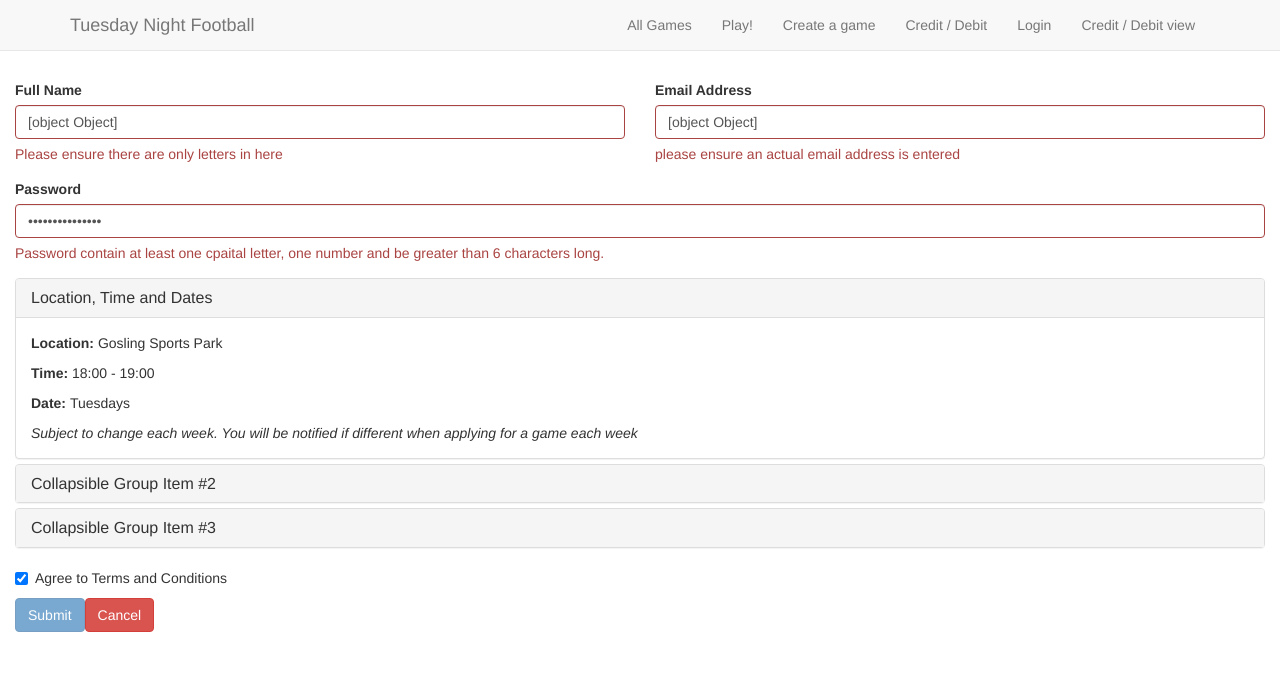
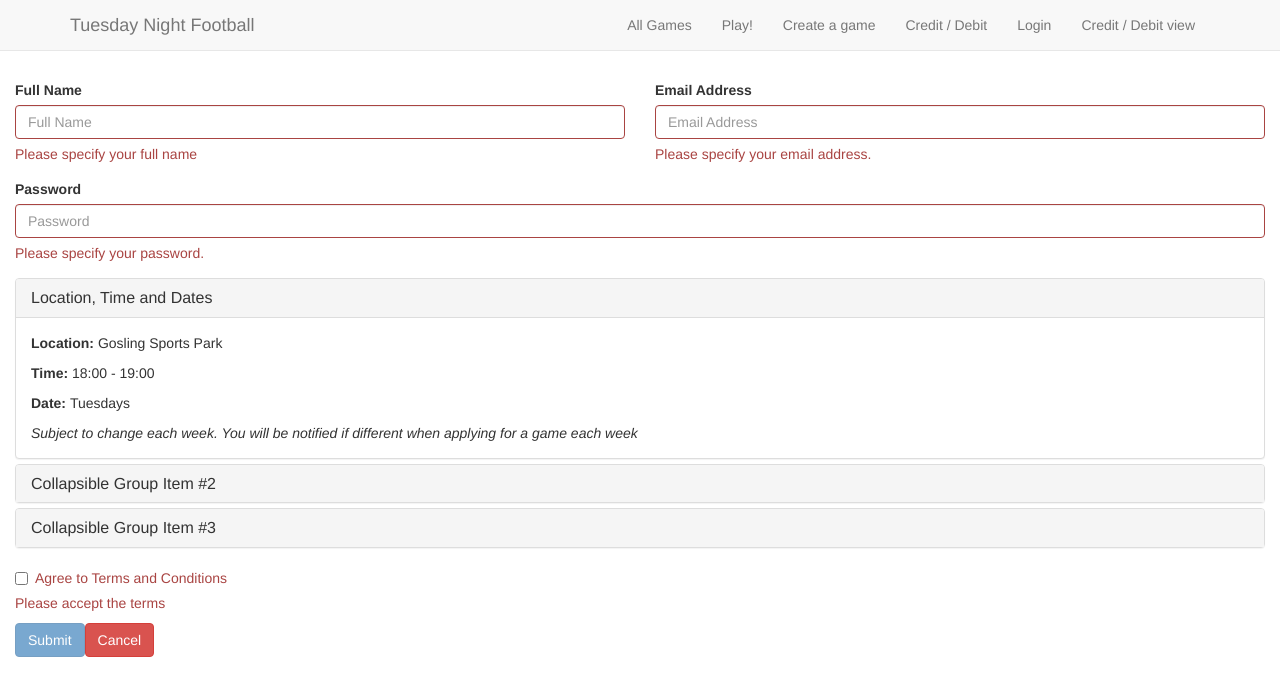
Before and after one commit to KrisReid/TBG, an Angular app: page /signup in a window 1280 px wide. Shown: the top 696 px of the page. Built offline with nearby package versions, Linux system fonts and the light colour scheme.

Commit message:
Signup page update
Removed the pre-populated fields and made the password validation
simpler

```diff
--- a/src/app/create-game/create-game.component.ts
+++ b/src/app/create-game/create-game.component.ts
@@ -29,13 +29,13 @@ export class CreateGameComponent {
   Create(){
     if(this.game.kris == true){
       this.game.redTeam.push({
-        "_id" : "58ab2885a757ea16ac3eb0ed",
+        "_id" : "58d5a59faa81afb332a96641",
         "fullName" : "Kris Reid"
       });
     }
     if(this.game.jamie == true){
       this.game.redTeam.push({
-        "_id" : "58ab28eda757ea16ac3eb0ef",
+        "_id" : "58d5a5caaa81afb332a96642",
         "fullName" : "Jamie Brooks"
       });
     }
--- a/src/app/credit-debit-view/credit-debit-view.component.ts
+++ b/src/app/credit-debit-view/credit-debit-view.component.ts
@@ -10,9 +10,9 @@ import {PlayerService} from '../services/player.service';
 })
 export class CreditDebitViewComponent {
 
-  //player signed in
+  //Jon player signed in
   player = {
-    _id : "58ce78beaf684a58f97cb1ff"
+    _id : "58d5a720a65377b3c55d4d38"
   };
 
   constructor(
--- a/src/app/credit-debit/credit-debit.component.ts
+++ b/src/app/credit-debit/credit-debit.component.ts
@@ -19,7 +19,7 @@ export class CreditDebitComponent implements OnInit {
   today = new Date();
 
   admin = [{
-    '_id': '58ab2885a757ea16ac3eb0ed',
+    '_id': '58d5a59faa81afb332a96641',
     'fullName': 'Kris Reid'
   }]
 
@@ -86,48 +86,4 @@ export class CreditDebitComponent implements OnInit {
     }
   }
 
-  // Update(player) {
-  //   //Turn NaN into a 0 for later validation purposes
-  //   let cred = 0;
-  //   if (isNaN(this.credit)){
-  //     this.credit = 0;
-  //     cred = Number(this.credit);
-  //   }
-  //   else {
-  //     cred = Number(this.credit);
-  //   }
-  //
-  //   //Update the player debt
-  //   player.debt += cred;
-  //
-  //   //Update the debt history
-  //   let debtHistory = {
-  //     date : this.today,
-  //     amount : cred,
-  //     who : this.admin[0].fullName
-  //   }
-  //
-  //   //If there is value in the input, then update the player with the latest values
-  //   if (cred > 0 || cred < 0){
-  //     player.debtHistory.push(debtHistory);
-  //
-  //     console.log(player);
-  //
-  //     this.playerService.updatePlayer(player).subscribe(
-  //       res => {
-  //         this.player = player;
-  //         this.toast.setMessage('Credit / Debit updated successfully', 'success');
-  //       },
-  //       error => console.log(error)
-  //     );
-  //
-  //     //This nulls the value after hitting update, meaning it can not be used for another entry
-  //     this.credit = null;
-  //   }
-  //   //If it isn't a number then send the danger message
-  //   else {
-  //     this.toast.setMessage('No data has been populated', 'danger');
-  //   }
-  // }
-
 }
--- a/src/app/play/play.component.ts
+++ b/src/app/play/play.component.ts
@@ -10,13 +10,9 @@ import {GameService} from '../services/game.service';
 export class PlayComponent {
 
   player = [{
-    '_id': '58ab28eda757ea16ac3eb0ef',
+    '_id': '58d5a5caaa81afb332a96642',
     'fullName': 'Jamie Brooks'
   }]
-
-  // jamie = '58ab28eda757ea16ac3eb0ef';
-  // random = '58ab2c99a757ea16ac3eb0f9'
-  // kris = '58ab2885a757ea16ac3eb0ed';
 
   maxTeamSize = 8;
   game = {} //individual game used for the editGame
--- a/src/app/signup/signup.component.ts
+++ b/src/app/signup/signup.component.ts
@@ -40,15 +40,15 @@ export class SignupComponent implements OnInit {
       email: [this.email,
         [Validators.required, Validators.pattern("^[A-Za-z0-9]+(\.[_a-z0-9]+)*@[a-z0-9-]+(\.[a-z0-9-]+)*(\.[a-z]{2,15})$")]],
       password: [this.password,
-        [Validators.required, Validators.pattern("^(?=.*\d)(?=.*[a-z])(?=.*[A-Z]).{8,15}$")]],
+        [Validators.required, Validators.pattern("^(?=.*\)(?=.*[a-z])(?=.*[A-Z]).{6,35}$")]],
       terms: [this.terms,
         [this.mustBeChecked]],
       debt: 0,
     });
 
-    // // This clears the form so its not populated on load, but also clears the 0 value of debt
-    // console.log('Form reset happens');
-    // this.addPlayerForm.reset();
+
+    // // This clears the form so its not populated on load
+    this.addPlayerForm.reset();
 
   }
 
@@ -92,12 +92,13 @@ export class SignupComponent implements OnInit {
     },
     password: {
       required: 'Please specify your password.',
-      pattern: 'Password contain at least one cpaital letter, one number and be greater than 6 characters long.'
+      pattern: 'Password must be over 6 characters long and contain at least one lower case letter and one cpaital letter.'
     }
   };
 
   SignUp() {
-    console.log(this.addPlayerForm.value);
+    this.addPlayerForm.value.debt = 0;
+
     this.playerService.postPlayer(this.addPlayerForm.value).subscribe(
       res => {
         const newPlayer = res.json();
--- a/src/app/signup/signup.template.html
+++ b/src/app/signup/signup.template.html
@@ -36,6 +36,10 @@
           </span>
         </div>
       </div>
+
+      <!-- Problem is with the formControlName -->
+      <!-- <input class="form-control" id="password" formControlName="password" type="password" placeholder="Password">
+       -->
 
     </div>
 
```
